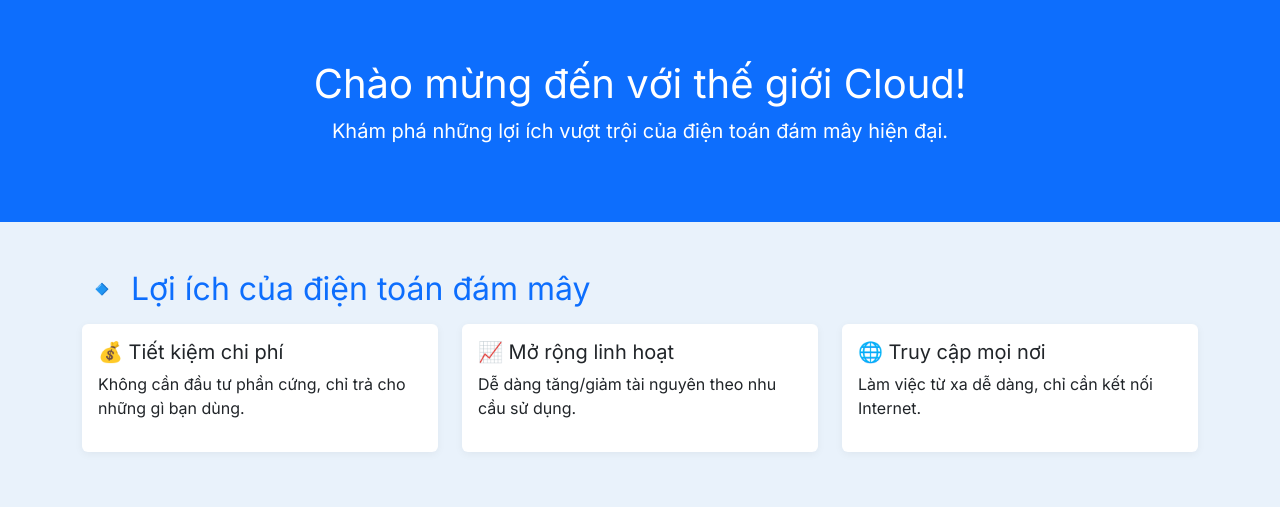
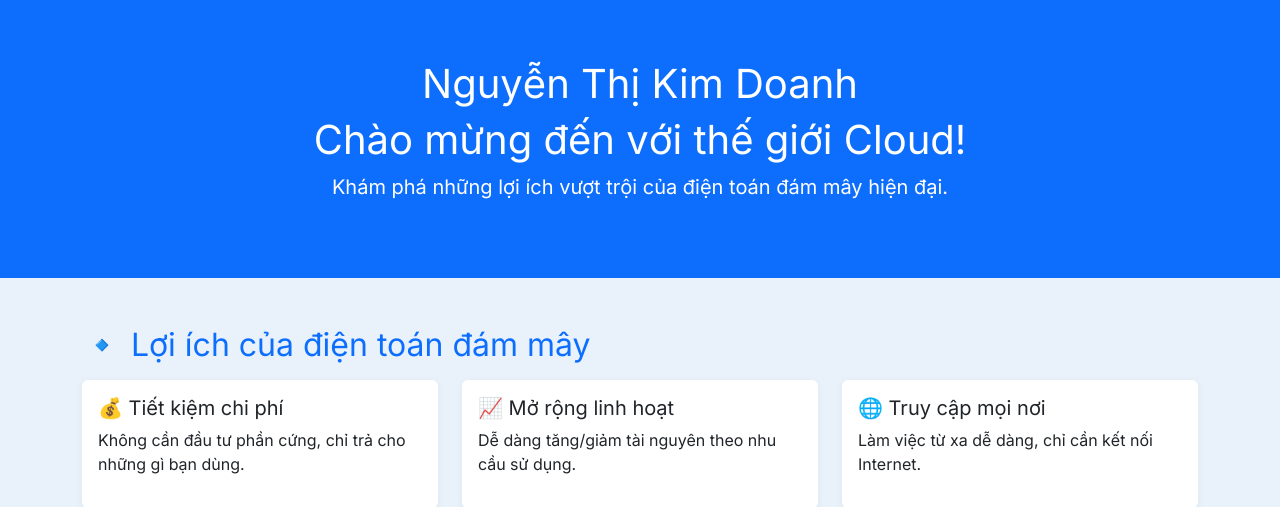
Before and after one commit to Doanh-Nguyen/lab3_DTDM, a Python web app: template templates/index.html in a window 1280 px wide. Shown: the part 56-563 px from the top of the page. Run offline with Jinja, Linux system fonts and the light colour scheme; the template is opened without the code that fills it, so the values that code supplies are empty.

Commit message:
Update index.html

```diff
--- a/templates/index.html
+++ b/templates/index.html
@@ -56,6 +56,7 @@
   <!-- Hero Section -->
   <div class="hero">
     <div class="container">
+      <h1> Nguyễn Thị Kim Doanh </h1>
       <h1>Chào mừng đến với thế giới Cloud!</h1>
       <p class="lead">Khám phá những lợi ích vượt trội của điện toán đám mây hiện đại.</p>
     </div>
```
